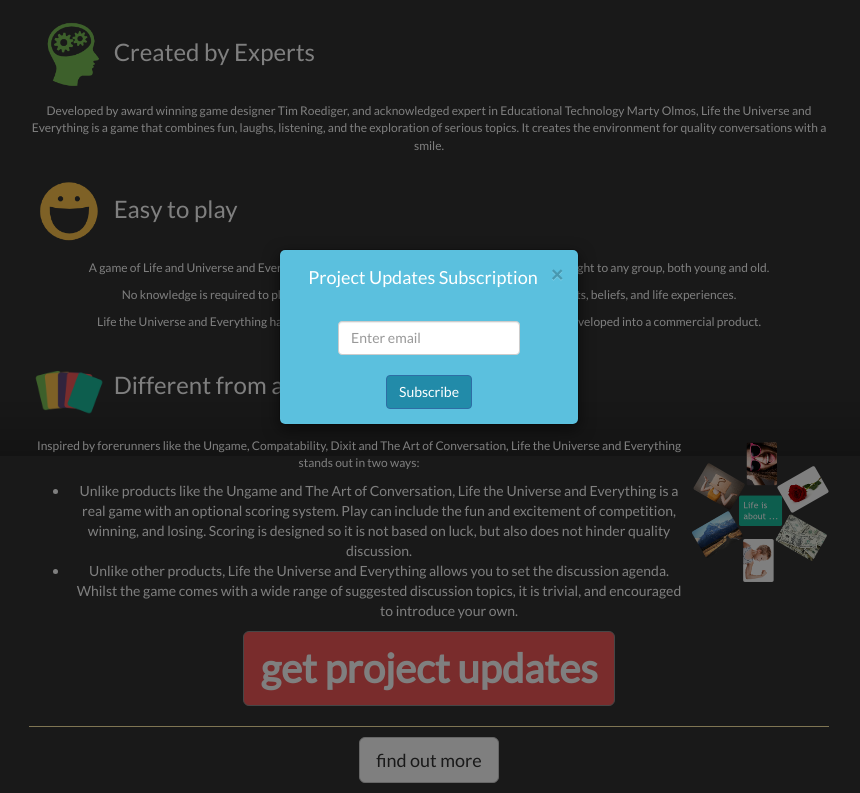
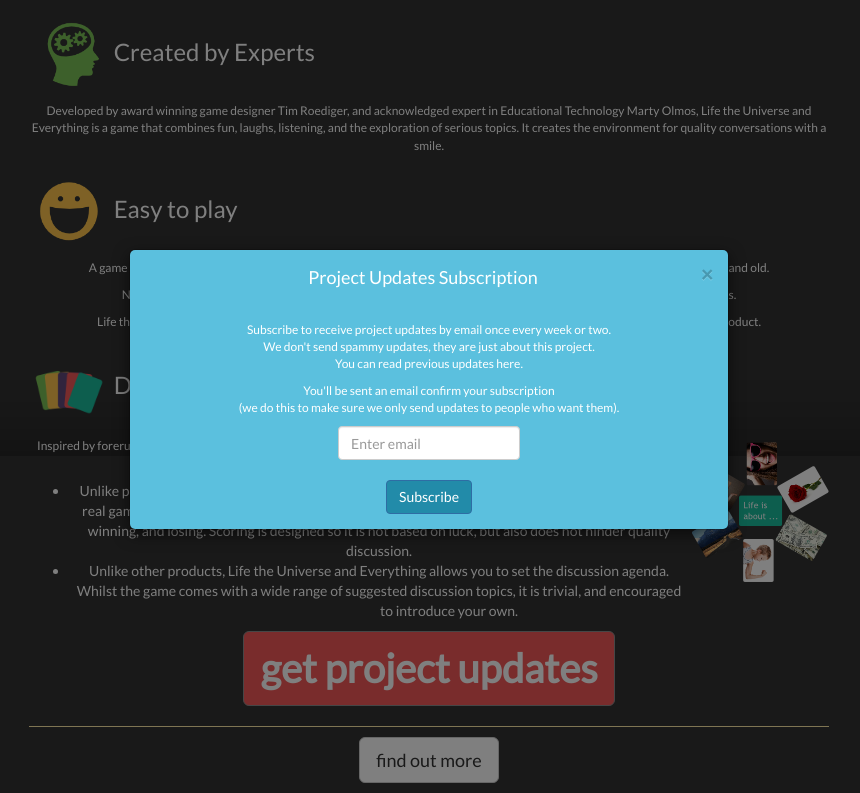
Before and after one commit to superdweebie/lifeandeverything, a website: page conversation-game.html in a window 1280 px wide. Both pictures are taken after a click on the link "get project updates". Shown: the part 344-1137 px from the top of the page, without its empty margins (211-1071 px from the left). Drawn offline with nearby package versions, Linux system fonts and the light colour scheme; a web font is replaced by a local one.

Commit message:
Update conversation-game.html

```diff
--- a/conversation-game.html
+++ b/conversation-game.html
@@ -98,13 +98,17 @@
 
         <!-- Modal -->
         <div data-modal class="modal fade" id="myModal" tabindex="-1" role="dialog" aria-labelledby="join" aria-hidden="true">
-            <div class="modal-dialog modal-sm">
+            <div class="modal-dialog">
                 <div class="modal-content">
                     <div class="modal-header">
                         <button type="button" class="close" data-dismiss="modal" aria-hidden="true">×</button>
                         <h4 class="modal-title" id="mySmallModalLabel">Project Updates Subscription</h4>
                     </div>
                     <div class="modal-body">
+                        <div>
+                            <p>Subscribe to receive project updates by email once every week or two. <br />We don't send spammy updates, they are just about this project. <br />You can read previous updates <a href="http://blog.lifeandeverything.net" target="_blank">here</a>.</p>
+                            <p>You'll be sent an email confirm your subscription <br />(we do this to make sure we only send updates to people who want them).</p>
+                        </div>
                         <!-- Begin MailChimp Signup Form -->
                         <div id="mc_embed_signup">
                             <form action="http://lifeandeverything.us8.list-manage.com/subscribe/post?u=3f46a7c2dc6a9454cc673507c&amp;id=9c0750133f" method="post" id="mc-embedded-subscribe-form" name="mc-embedded-subscribe-form" class="validate form-inline" target="_blank" novalidate>
@@ -117,13 +121,13 @@
                                 <div id="mce-responses" class="clear">
                                     <div class="response" id="mce-error-response" style="display:none"></div>
                                     <div class="response" id="mce-success-response" style="display:none"></div>
-                                </div>    <!-- real people should not fill this in and expect good things - do not remove this or risk form bot signups-->
+                                </div> <!-- real people should not fill this in and expect good things - do not remove this or risk form bot signups-->
                                 <div style="position: absolute; left: -5000px;"><input type="text" name="b_3f46a7c2dc6a9454cc673507c_9c0750133f" tabindex="-1" value=""></div>
                                 <div class="clear">
                                     <input type="submit" value="Subscribe" name="subscribe" id="mc-embedded-subscribe" class="btn btn-primary" onclick="ga('send', 'event', 'subscribe', 'newsletter');"></div>
                             </form>
                         </div>
-
+                        <div></div>
                         <!--End mc_embed_signup-->
                     </div>
                 </div>
```
